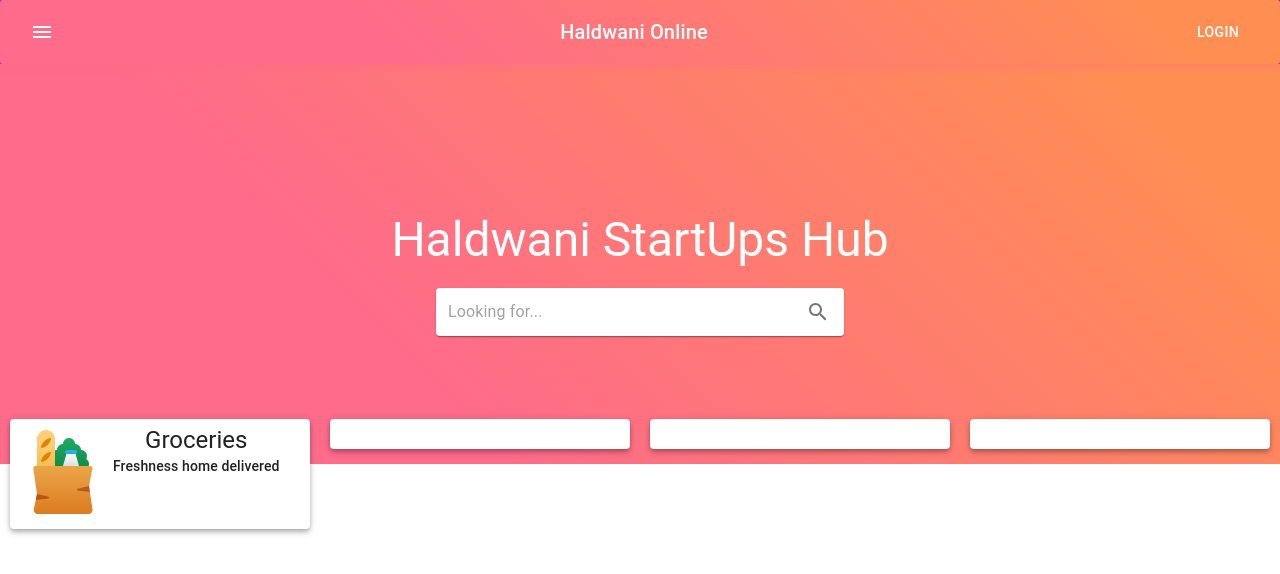
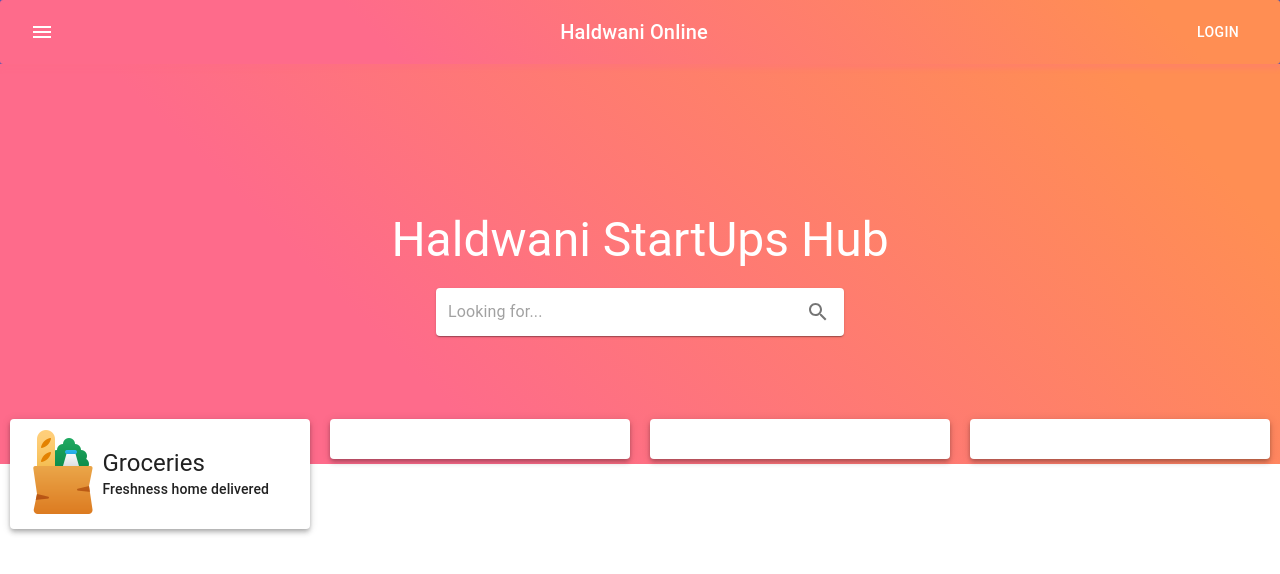
Before and after one commit to mukarramali/haldwani.online, a React (Create React App) app: page / in a window 1280 px wide. Shown: the top 574 px of the page. Built offline with nearby package versions, Linux system fonts and the light colour scheme.

Commit message:
feat: align text content

```diff
--- a/src/components/Categories.tsx
+++ b/src/components/Categories.tsx
@@ -13,7 +13,11 @@ const useStyles = makeStyles((theme: Theme) =>
     root: {},
     paper: {
       padding: 5,
+      minWidth: 200,
       margin: "-45px 10px 10px 10px",
+    },
+    categoryTextContent: {
+      padding: 15,
     },
   })
 );
@@ -33,11 +37,26 @@ const Category = (props: any) => {
       <Paper className={classes.paper} elevation={4}>
         <Grid container direction="row">
           <Grid item xs={3}>
-            <img src={props.icon} />
+            <img src={props.icon} alt={props.title} />
           </Grid>
-          <Grid item xs={9}>
-            <Typography variant="h5">{props.title}</Typography>
-            <Typography variant="subtitle2">{props.subtitle}</Typography>
+          <Grid
+            item
+            xs={9}
+            container
+            direction="column"
+            justify="center"
+            className={classes.categoryTextContent}
+          >
+            <Grid item>
+              <Typography variant="h5" align="left">
+                {props.title}
+              </Typography>
+            </Grid>
+            <Grid item>
+              <Typography variant="subtitle2" align="left">
+                {props.subtitle}
+              </Typography>
+            </Grid>
           </Grid>
         </Grid>
       </Paper>
```
